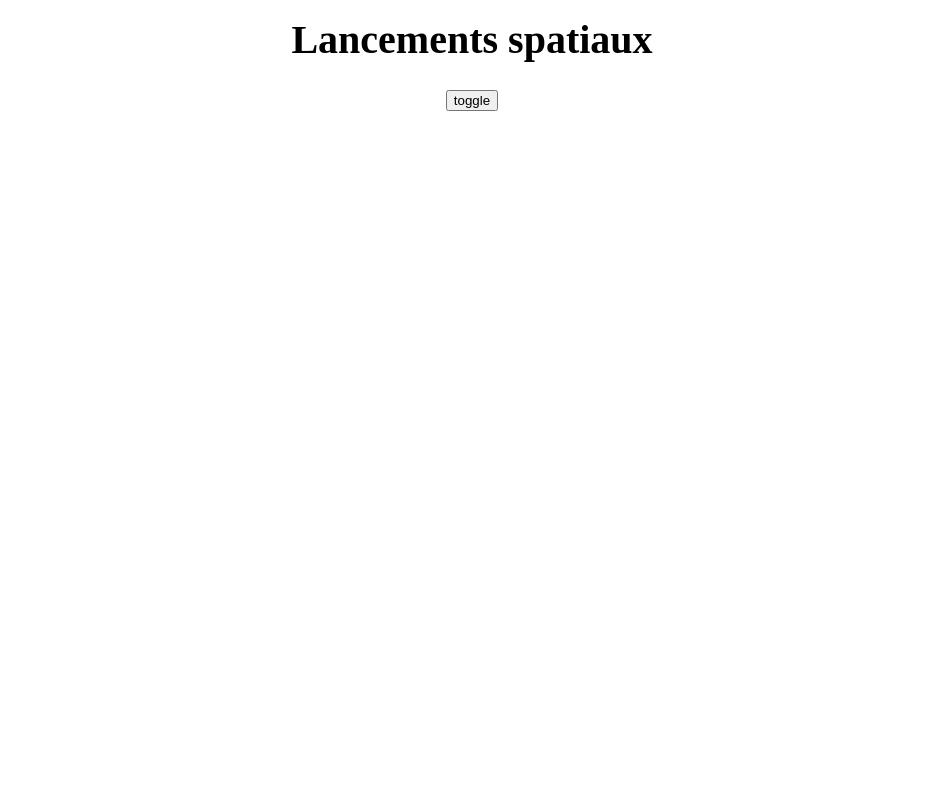
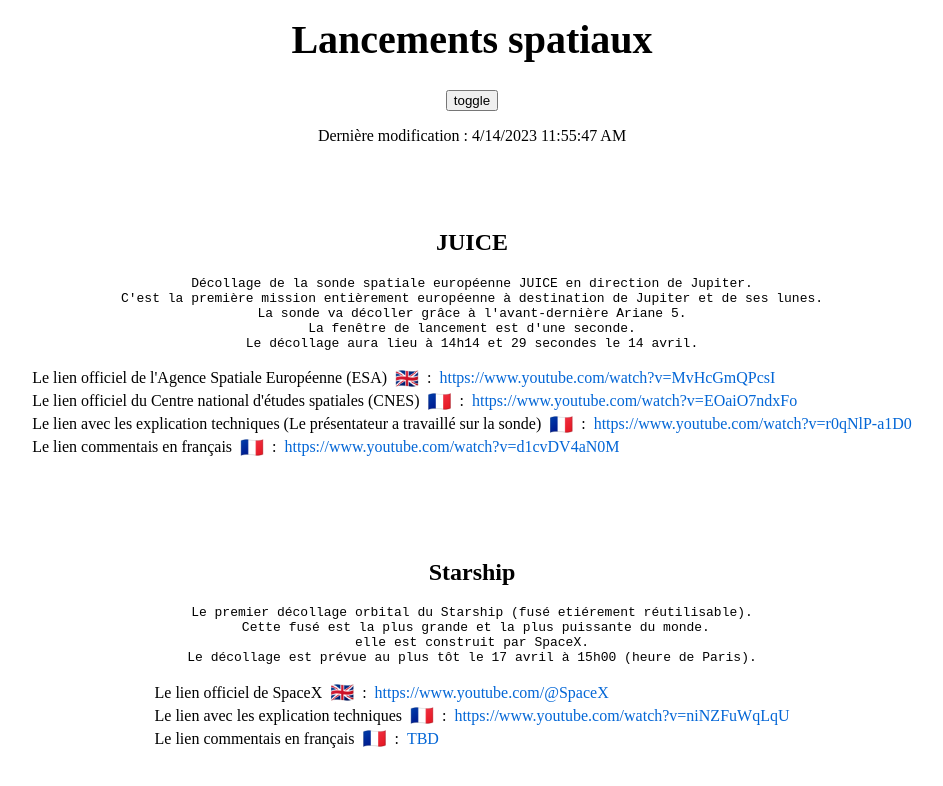
Before and after one commit to charles66820/magicSpace, a plain HTML site: page public/index.html in a window 1280 px wide. Shown: the whole page, without its empty margins (168-1111 px from the left). Drawn offline with Linux system fonts and the light colour scheme.

Commit message:
Update index.html

```diff
--- a/public/index.html
+++ b/public/index.html
@@ -109,7 +109,7 @@
       fetch(launchesUrl)
         .then(async res => {
           const lastModifiedHeader = res.headers.get("last-modified");
-          const lastModifiedDateTime = new Date(lastModified);
+          const lastModifiedDateTime = new Date(lastModifiedHeader);
           const lastUpdateElement = document.querySelector("#lastUpdate");
           const lastModified = `Dernière modification : ${lastModifiedDateTime.toLocaleDateString()} ${lastModifiedDateTime.toLocaleTimeString()}`;
           lastUpdateElement.textContent = lastModified;
```
